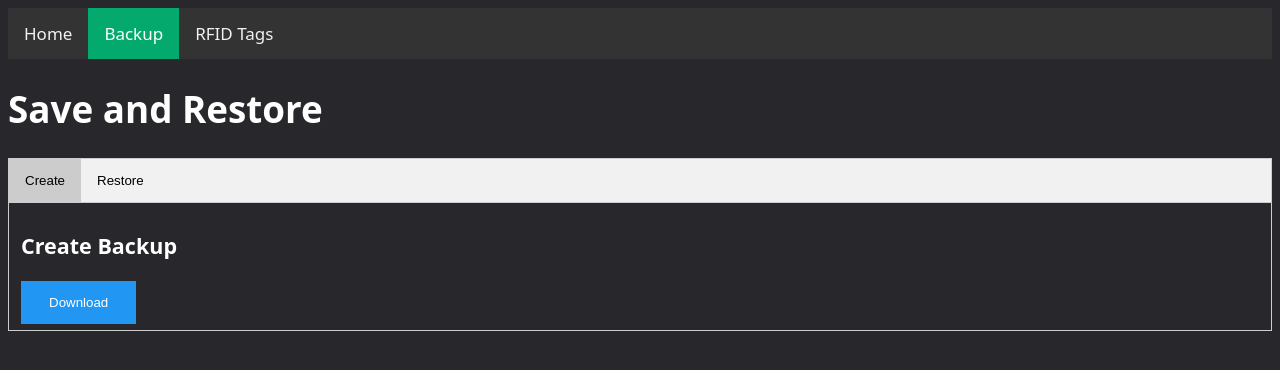
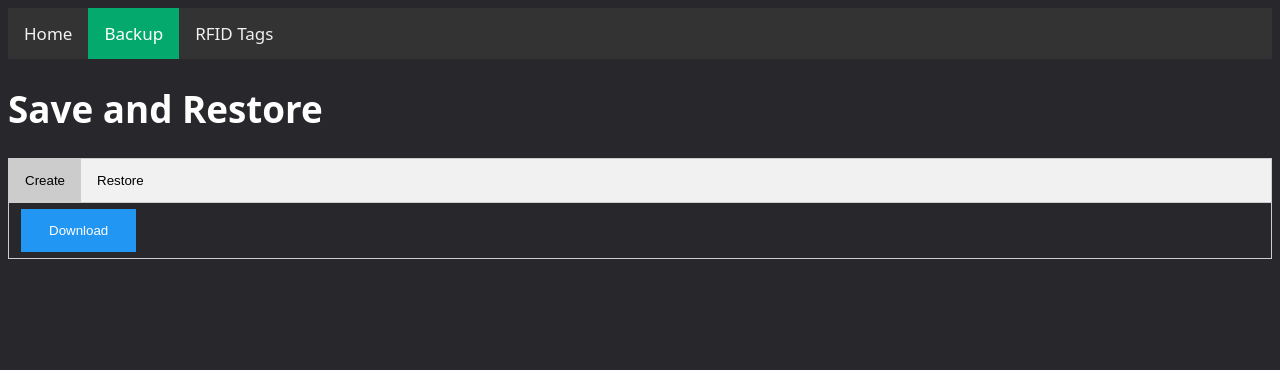
Before and after one commit to dkiefner/pixie-box, a Flask app: page /backup in a window 1280 px wide. Shown: the top 370 px of the page. Run offline with Flask 2, Linux system fonts and the light colour scheme.

Commit message:
remove headings in tabs

```diff
--- a/app/web/templates/assign_tag.html
+++ b/app/web/templates/assign_tag.html
@@ -31,8 +31,6 @@
 
         <!-- Tab content -->
         <div id="Audio" class="tabcontent">
-            <h3>Audio</h3>
-
             <form method="POST" action="/assign_tag" enctype="multipart/form-data">
               <p><input type="file" name="files" required multiple></p>
               <p><input class="btn success" type="submit" value="Save"></p>
@@ -40,8 +38,6 @@
         </div>
 
         <div id="System" class="tabcontent">
-            <h3>System Controls</h3>
-
             <form method="POST" action="/assign_tag" enctype="multipart/form-data">
                 {% for command in system_commands %}
                 <div>
--- a/app/web/templates/backup.html
+++ b/app/web/templates/backup.html
@@ -31,16 +31,12 @@
 
         <!-- Tab content -->
         <div id="Create" class="tabcontent">
-            <h3>Create Backup</h3>
-
             <button class="btn info" onclick="location.href='/export_backup'" type="button">
                 <i class="fa fa-arrow-down-to-line"></i> Download
             </button>
         </div>
 
         <div id="Restore" class="tabcontent">
-            <h3>Restore from Backup</h3>
-
             <form method="POST" action="/backup" enctype="multipart/form-data">
               <p><input type="file" name="backup" required></p>
               <p><input class="btn warning" type="submit" value="Restore"></p>
```
